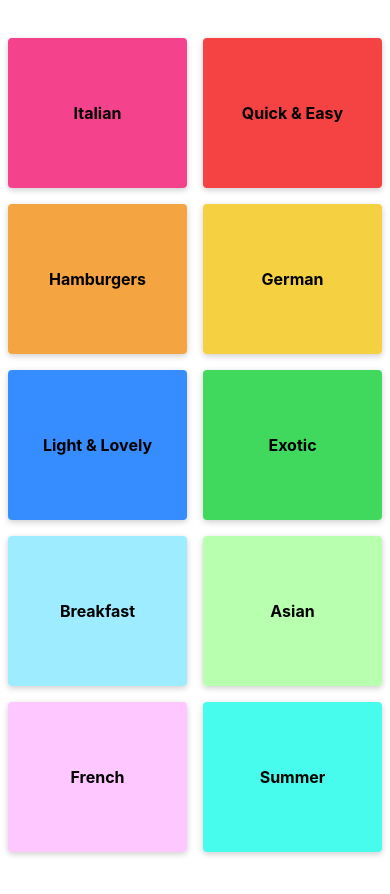
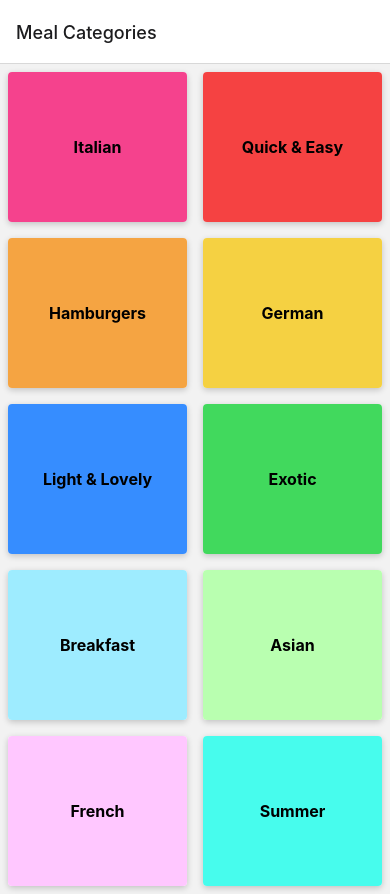
Before and after one commit to sudhiryadav347/react-native-meals-app, a React Native app: screen / in a window 390 px wide. Before the commit the page ends 860 px from the top, so only its background shows below. Built offline with nearby package versions, Linux system fonts and the light colour scheme.

Commit message:
Getting started with React Navigation package

```diff
--- a/App.js
+++ b/App.js
@@ -1,13 +1,20 @@
+import 'react-native-gesture-handler';
 import { StatusBar } from 'expo-status-bar';
 import { StyleSheet, SafeAreaView } from 'react-native';
 import Categoriesscreen from './screens/CategoriesScreen';
+import { NavigationContainer } from '@react-navigation/native';
+import { createStackNavigator } from '@react-navigation/stack';
+
+const Stack = createStackNavigator();
 
 export default function App() {
   return (
-    <SafeAreaView style={styles.rootView}>
-      <StatusBar style="light" />
-      <Categoriesscreen />
-    </SafeAreaView>
+    <NavigationContainer>
+      <StatusBar style="dark" />
+      <Stack.Navigator>
+        <Stack.Screen name="Meal Categories" component={Categoriesscreen} />
+      </Stack.Navigator>
+    </NavigationContainer>
   );
 }
 
```
Also changed, not shown: package.json (+8 -2 lines), 1 other file (tests, documents, lock files or other folders).
